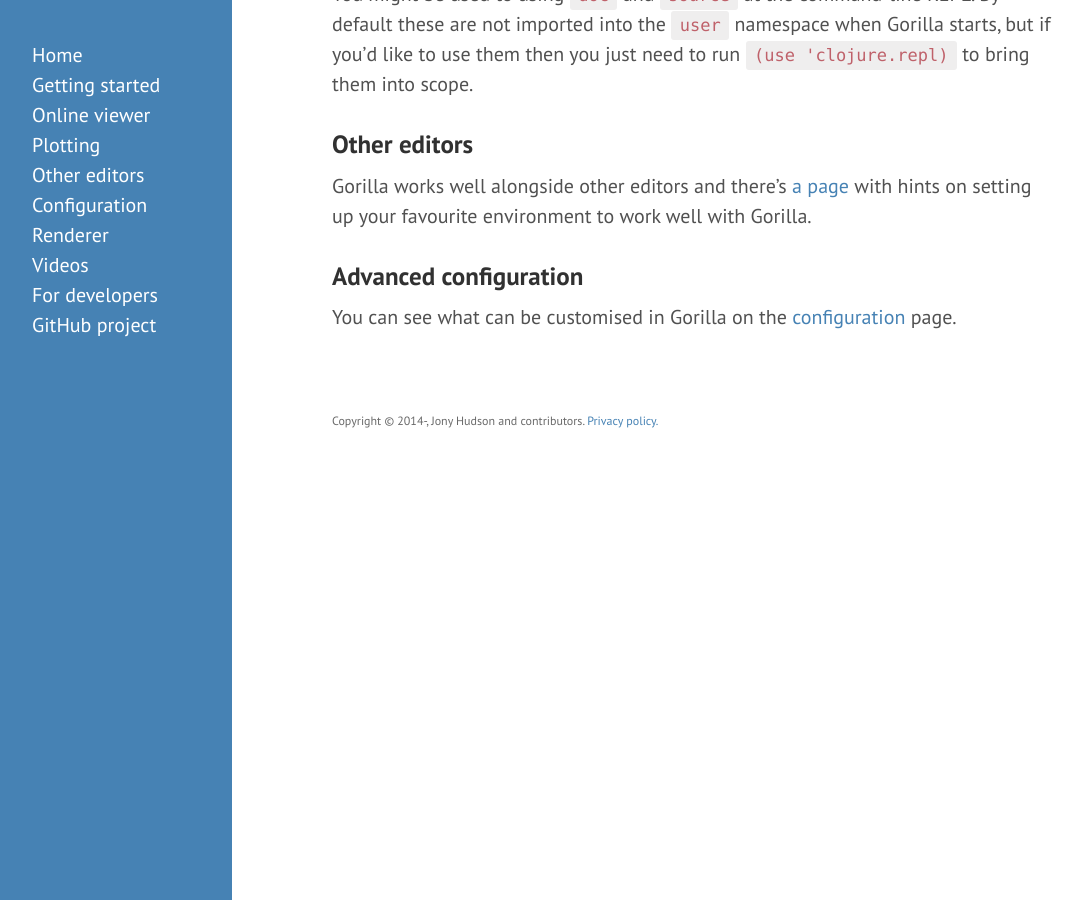
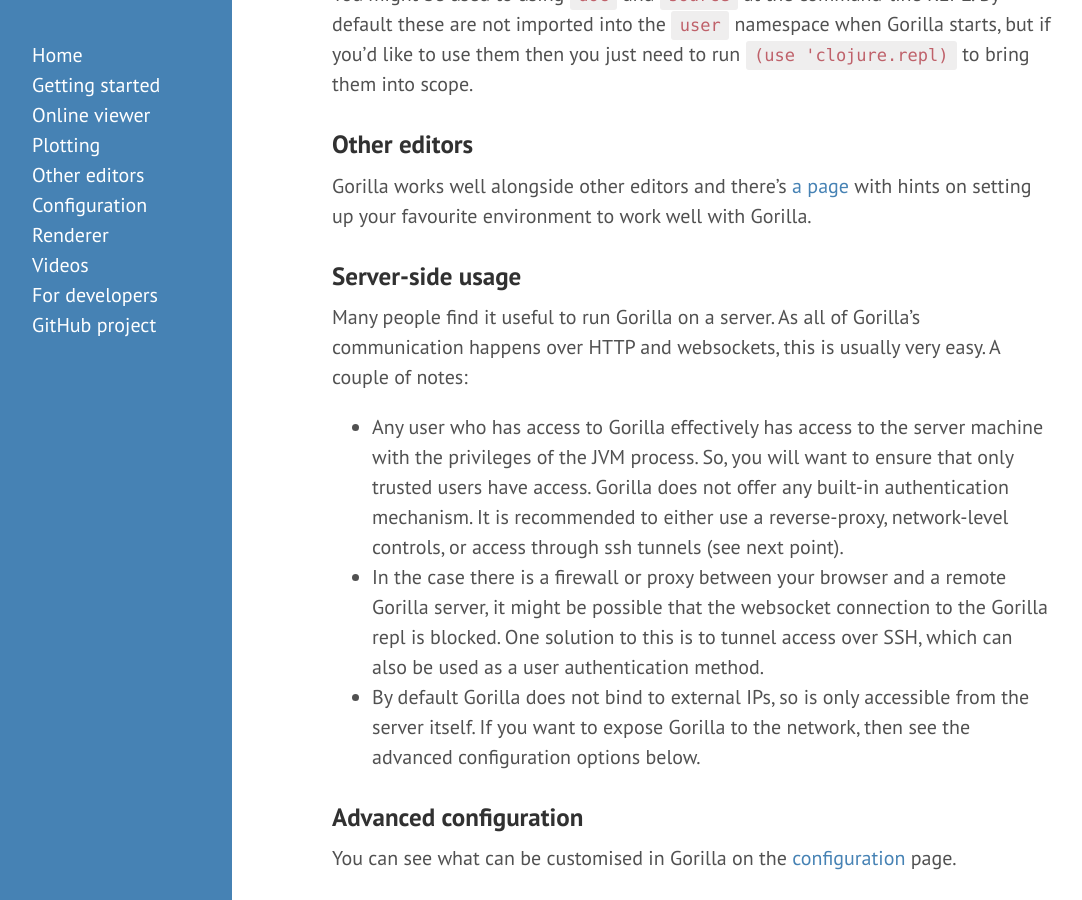
Before and after one commit to JonyEpsilon/gorilla-repl.org, a Jekyll site: the page built from start.md, in a window 1280 px wide and 900 px high, scrolled down 4592 px. Shown: the whole window, without its empty margins (8-1090 px from the left). Built offline with Jekyll 4.4.1, drawn with Linux system fonts in a browser that asks for light colours; Markdown is read by kramdown in place of the engine named in the settings; comment, search, counter and statistics services are not loaded.

Commit message:
Reword and move into its own section.
Add some additional info, too.

```diff
--- a/start.md
+++ b/start.md
@@ -152,6 +152,22 @@ bring them into scope.
 Gorilla works well alongside other editors and there's [a page](/editors.html) with hints on setting up your favourite
 environment to work well with Gorilla.
 
+### Server-side usage
+
+Many people find it useful to run Gorilla on a server. As all of Gorilla's communication happens over HTTP and
+websockets, this is usually very easy. A couple of notes:
+
+- Any user who has access to Gorilla effectively has access to the server machine with the privileges of the JVM
+  process. So, you will want to ensure that only trusted users have access. Gorilla does not offer any built-in
+  authentication mechanism. It is recommended to either use a reverse-proxy, network-level controls, or access through
+  ssh tunnels (see next point).
+- In the case there is a firewall or proxy between your browser and a remote Gorilla server, it might be possible that
+  the websocket connection to the Gorilla repl is blocked. One solution to this is to tunnel access over SSH, which can
+  also be used as a user authentication method.
+- By default Gorilla does not bind to external IPs, so is only accessible from the server itself. If you want to expose
+  Gorilla to the network, then see the advanced configuration options below.
+
+
 ### Advanced configuration
 
 You can see what can be customised in Gorilla on the [configuration](/configuration.html) page.
```
Also changed, not shown: configuration.md (+0 -5 lines).
